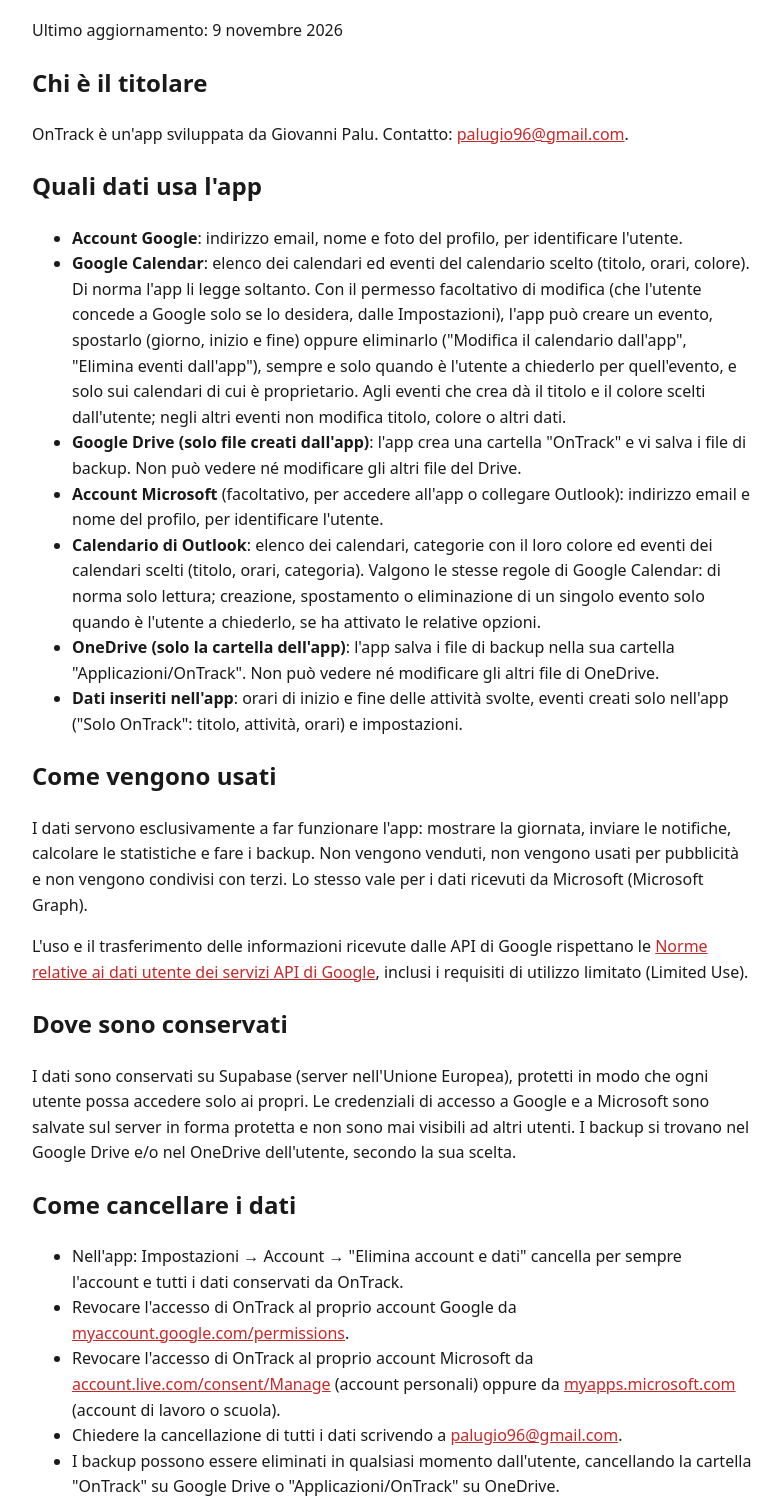
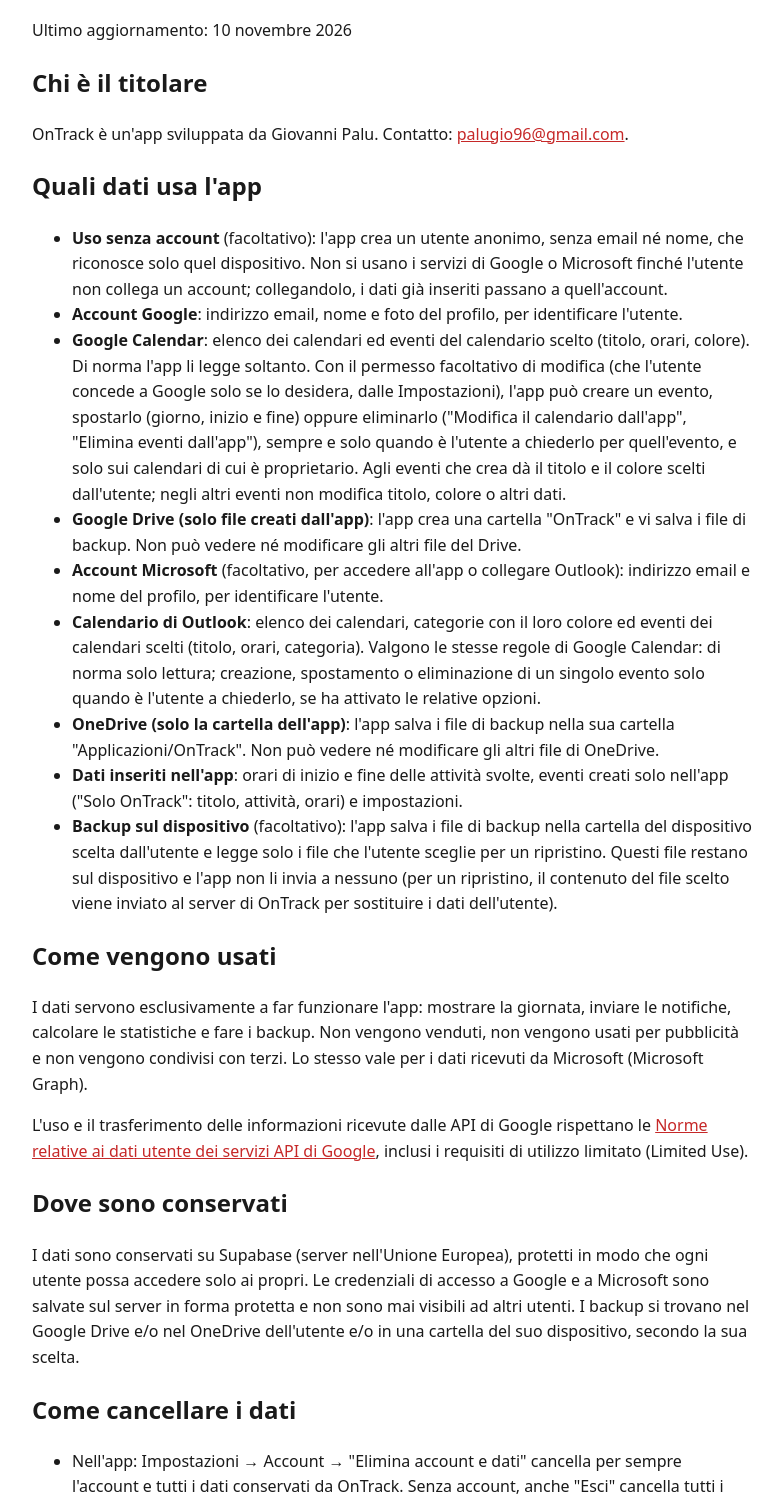
Before and after one commit to GioPalu/GioPalu.github.io, a plain HTML site: page privacy.html in a window 1280 px wide. Shown: the part 100-1600 px from the top of the page, without its empty margins (248-1030 px from the left). Drawn offline with Linux system fonts and the light colour scheme.

Commit message:
Update privacy.html

```diff
--- a/privacy.html
+++ b/privacy.html
@@ -30,7 +30,7 @@
   </head>
   <body>
     <h1>Informativa sulla privacy di OnTrack</h1>
-    <p>Ultimo aggiornamento: 9 novembre 2026</p>
+    <p>Ultimo aggiornamento: 10 novembre 2026</p>
 
     <h2>Chi è il titolare</h2>
     <p>
@@ -40,6 +40,11 @@
 
     <h2>Quali dati usa l'app</h2>
     <ul>
+      <li>
+        <strong>Uso senza account</strong> (facoltativo): l'app crea un utente anonimo, senza email né nome, che
+        riconosce solo quel dispositivo. Non si usano i servizi di Google o Microsoft finché l'utente non collega un
+        account; collegandolo, i dati già inseriti passano a quell'account.
+      </li>
       <li><strong>Account Google</strong>: indirizzo email, nome e foto del profilo, per identificare l'utente.</li>
       <li>
         <strong>Google Calendar</strong>: elenco dei calendari ed eventi del calendario scelto (titolo, orari, colore).
@@ -71,6 +76,12 @@
         <strong>Dati inseriti nell'app</strong>: orari di inizio e fine delle attività svolte, eventi creati solo
         nell'app ("Solo OnTrack": titolo, attività, orari) e impostazioni.
       </li>
+      <li>
+        <strong>Backup sul dispositivo</strong> (facoltativo): l'app salva i file di backup nella cartella del
+        dispositivo scelta dall'utente e legge solo i file che l'utente sceglie per un ripristino. Questi file restano
+        sul dispositivo e l'app non li invia a nessuno (per un ripristino, il contenuto del file scelto viene inviato al
+        server di OnTrack per sostituire i dati dell'utente).
+      </li>
     </ul>
 
     <h2>Come vengono usati</h2>
@@ -90,15 +101,15 @@
     <p>
       I dati sono conservati su Supabase (server nell'Unione Europea), protetti in modo che ogni utente possa accedere
       solo ai propri. Le credenziali di accesso a Google e a Microsoft sono salvate sul server in forma protetta e non
-      sono mai visibili ad altri utenti. I backup si trovano nel Google Drive e/o nel OneDrive dell'utente, secondo la
-      sua scelta.
+      sono mai visibili ad altri utenti. I backup si trovano nel Google Drive e/o nel OneDrive dell'utente e/o in una
+      cartella del suo dispositivo, secondo la sua scelta.
     </p>
 
     <h2>Come cancellare i dati</h2>
     <ul>
       <li>
         Nell'app: Impostazioni → Account → "Elimina account e dati" cancella per sempre l'account e tutti i dati
-        conservati da OnTrack.
+        conservati da OnTrack. Senza account, anche "Esci" cancella tutti i dati sul server.
       </li>
       <li>
         Revocare l'accesso di OnTrack al proprio account Google da
@@ -115,7 +126,7 @@
       </li>
       <li>
         I backup possono essere eliminati in qualsiasi momento dall'utente, cancellando la cartella "OnTrack" su Google
-        Drive o "Applicazioni/OnTrack" su OneDrive.
+        Drive, "Applicazioni/OnTrack" su OneDrive o i file di backup nella cartella scelta sul dispositivo.
       </li>
     </ul>
   </body>
```
